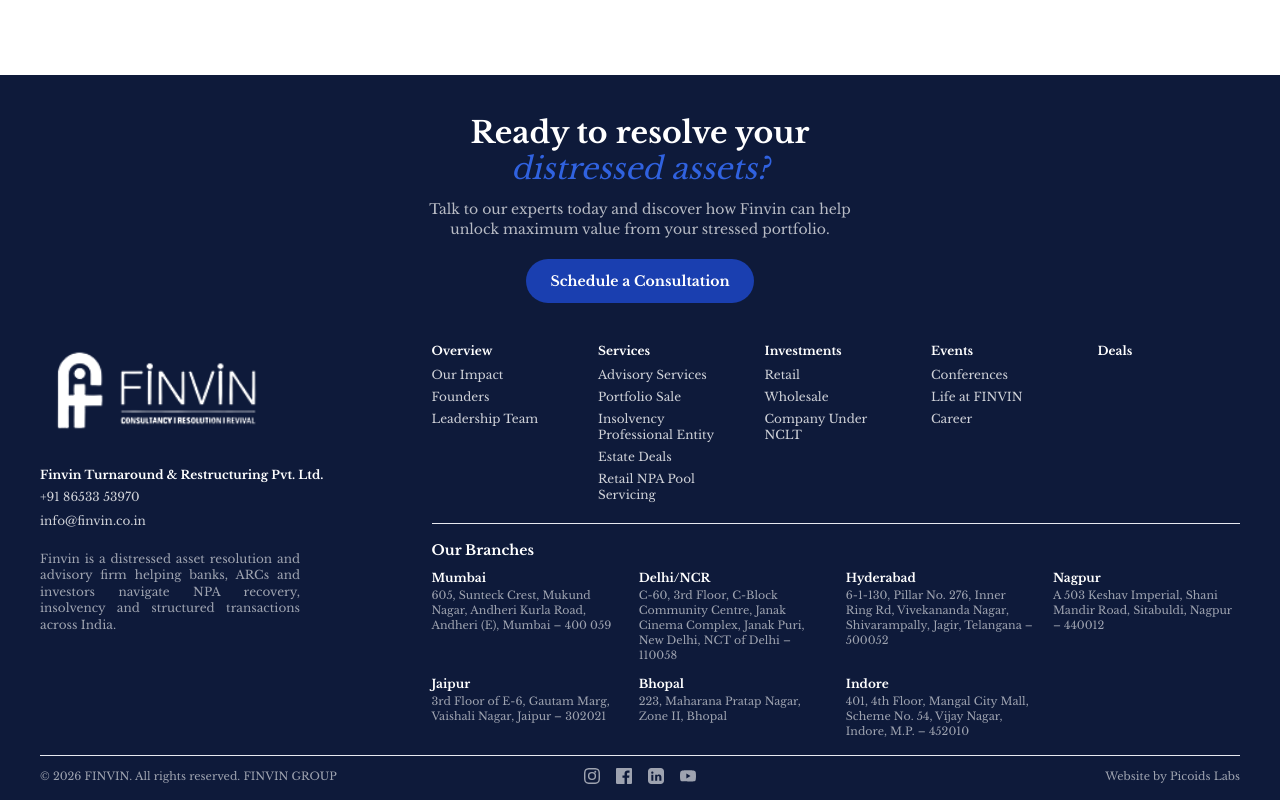
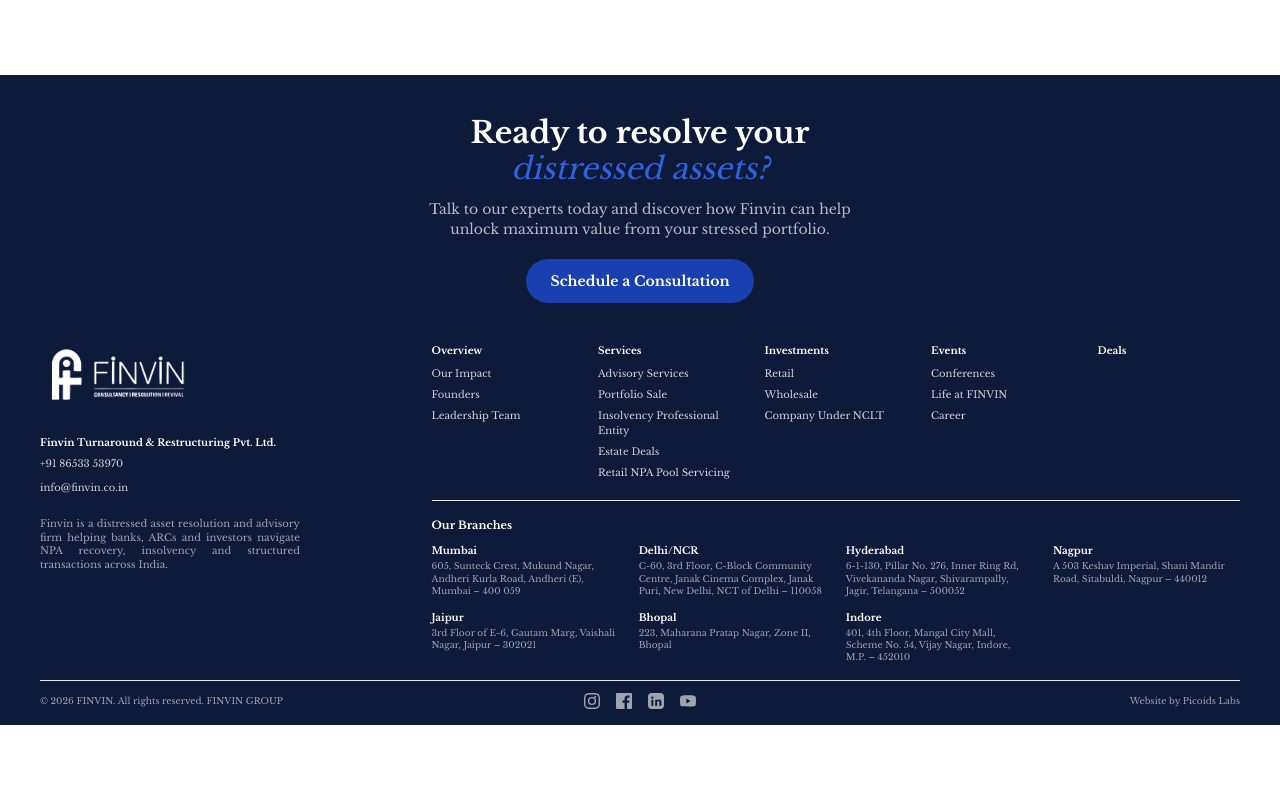
Before and after one commit to finvindev/finvin-site-nextjs, a Next.js app: page / in a window 1280 px wide. Shown: the part 2477-3277 px from the top of the page. After the commit the page ends 3202 px from the top, so only its background shows below. Built offline with nearby package versions, Linux system fonts and the light colour scheme.

Commit message:
footer font size change

```diff
--- a/components/common/Footer.js
+++ b/components/common/Footer.js
@@ -93,16 +93,16 @@
               alt="Finvin"
               width={196}
               height={80}
-              className="h-24 w-auto brightness-0 invert mb-7"
+              className="h-16 w-auto brightness-0 invert mb-7"
             />
-            <p className="text-white font-semibold text-xs mb-1.5">
+            <p className="text-white font-semibold text-[10px] mb-1.5">
               Finvin Turnaround &amp; Restructuring Pvt. Ltd.
             </p>
-            <p className="text-xs mb-0.5">+91 86533 53970</p>
-            <a href="mailto:info@finvin.co.in" className="text-xs hover:text-white transition-colors">
+            <p className="text-[10px] mb-0.5">+91 86533 53970</p>
+            <a href="mailto:info@finvin.co.in" className="text-[10px] hover:text-white transition-colors">
               info@finvin.co.in
             </a>
-            <p className="mt-5 text-xs text-white/60 leading-snug max-w-[260px] text-justify">
+            <p className="mt-5 text-[10px] text-white/60 leading-snug max-w-[260px] text-justify">
               Finvin is a distressed asset resolution and advisory firm
               helping banks, ARCs and investors navigate NPA recovery,
               insolvency and structured transactions across India.
@@ -110,11 +110,11 @@
           </div>
 
           <div>
-            <div className="grid grid-cols-2 lg:grid-cols-5 gap-6">
+            <div className="grid grid-cols-2 lg:grid-cols-5 gap-x-6 gap-y-4 sm:gap-y-6">
               {COLUMNS.map((col) => (
                 <div key={col.title}>
-                  <h3 className="text-white font-semibold text-xs mb-2">{col.title}</h3>
-                  <ul className="space-y-1.5 text-xs">
+                  <h3 className="text-white font-semibold text-[10px] mb-2">{col.title}</h3>
+                  <ul className="space-y-1.5 text-[10px]">
                     {col.links.map((link) =>
                       link.external ? (
                         <li key={link.label}>
@@ -141,12 +141,12 @@
             </div>
 
             <div className="mt-5 pt-4 border-t border-white/10">
-              <h3 className="text-white font-semibold text-sm mb-2.5">Our Branches</h3>
+              <h3 className="text-white font-semibold text-[11px] mb-2.5">Our Branches</h3>
               <div className="grid grid-cols-2 sm:grid-cols-3 lg:grid-cols-4 gap-x-5 gap-y-3">
                 {BRANCHES.map((branch) => (
                   <div key={branch.city}>
-                    <p className="text-white font-semibold text-xs mb-0.5">{branch.city}</p>
-                    <p className="text-[11px] text-white/60 leading-snug">{branch.address}</p>
+                    <p className="text-white font-semibold text-[10px] mb-0.5">{branch.city}</p>
+                    <p className="text-[9px] text-white/60 leading-snug">{branch.address}</p>
                   </div>
                 ))}
               </div>
@@ -154,7 +154,7 @@
           </div>
         </div>
 
-        <div className="mt-4 pt-3 border-t border-white/10 grid grid-cols-1 sm:grid-cols-3 items-center gap-2 text-[11px] text-white/60">
+        <div className="mt-4 pt-3 border-t border-white/10 grid grid-cols-1 sm:grid-cols-3 items-center gap-2 text-[9px] text-white/60">
           <p className="text-center sm:text-left">
             &copy; 2026 FINVIN. All rights reserved. FINVIN GROUP
           </p>
```
